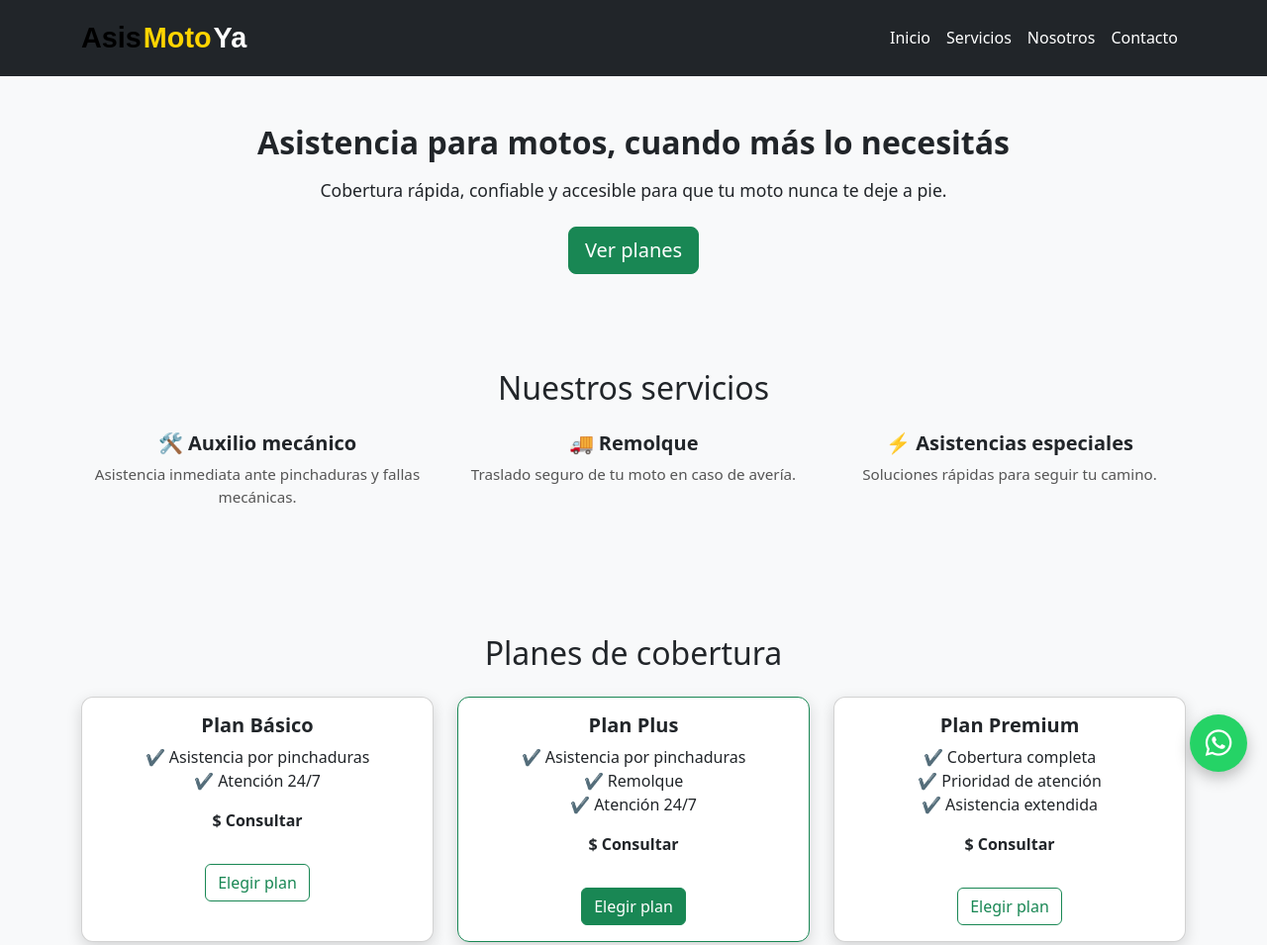
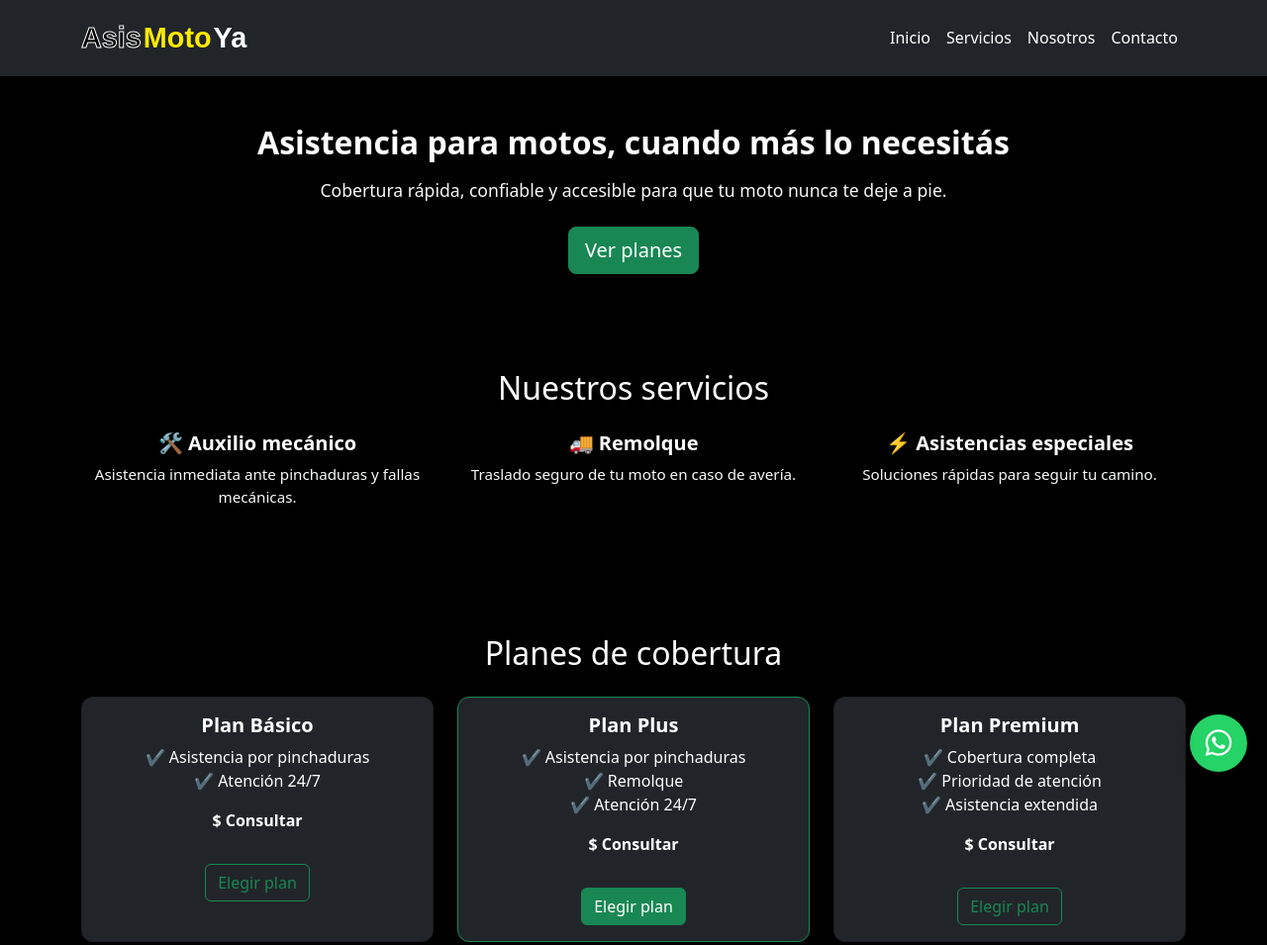
Before and after one commit to gonzalo-dev-ar/asisMotoYa1, a website: page index.html in a window 1280 px wide. Shown: the top 955 px of the page at 99% size. Drawn offline with nearby package versions, Linux system fonts and the light colour scheme.

Commit message:
Modo oscuro estable: fondo negro y texto blanco

```diff
--- a/scss/base/_variables.scss
+++ b/scss/base/_variables.scss
@@ -4,8 +4,15 @@
 
 // Colores de marca (AsisMotoYa)
 $color-negro: #000000;
-$color-amarillo: #ffd400;
 $color-blanco: #ffffff;
+
+// Amarillo flúor futurista
+$color-amarillo: #ffea00;
+
+// Blancos de apoyo
+$color-white-glow: rgba(255, 255, 255, 0.85);
+$color-yellow-glow: rgba(255, 234, 0, 0.75);
+
 
 // Colores de apoyo
 $color-dark: #212529;
@@ -21,3 +28,5 @@ $radius-md: 12px;
 
 // Sombras
 $shadow-card: 0 5px 15px rgba(0, 0, 0, 0.15);
+// Glow futurista
+$color-yellow-glow: rgba(255, 234, 0, 0.7);
--- a/scss/layout/_header.scss
+++ b/scss/layout/_header.scss
@@ -18,10 +18,14 @@
   gap: 2px;
 }
 
-// COLORES DEL LOGO
 .brand-title .asis {
   color: v.$color-negro;
+
+  /* borde blanco para mejorar contraste */
+  -webkit-text-stroke: 1px v.$color-blanco;
+  text-stroke: 1px v.$color-blanco;
 }
+
 
 .brand-title .moto {
   color: v.$color-amarillo;
--- a/scss/layout/_main.scss
+++ b/scss/layout/_main.scss
@@ -5,7 +5,8 @@
 // ==============================
 
 main {
-  background-color: v.$color-light;
+  background-color: v.$color-negro;
+  color: v.$color-blanco;
 }
 
 // ==============================
@@ -20,7 +21,7 @@ main section:first-of-type {
 
   p {
     font-size: 1.1rem;
-    color: v.$color-dark;
+    color: v.$color-light;
   }
 }
 
@@ -36,7 +37,7 @@ main section:first-of-type {
 
   p {
     font-size: 0.95rem;
-    color: #555;
+    color: v.$color-light;
   }
 }
 
@@ -45,6 +46,9 @@ main section:first-of-type {
 // ==============================
 
 #planes .card {
+  background-color: v.$color-dark;
+  color: v.$color-blanco;
+
   border-radius: v.$radius-md;
   box-shadow: v.$shadow-card;
   transition: transform 0.3s ease, box-shadow 0.3s ease;
--- a/scss/styles.scss
+++ b/scss/styles.scss
@@ -1,4 +1,5 @@
 @use "base/variables";
+// @use "base/global";
 @use "layout/header";
 @use "layout/main";
 @use "layout/footer";
```
Also changed, not shown: scss/base/_global.scss (added, +11 -0 lines), css/styles.css, 1 other file.
